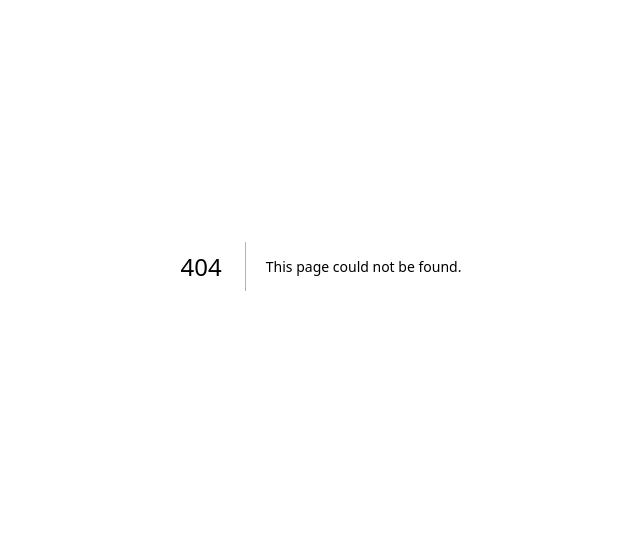
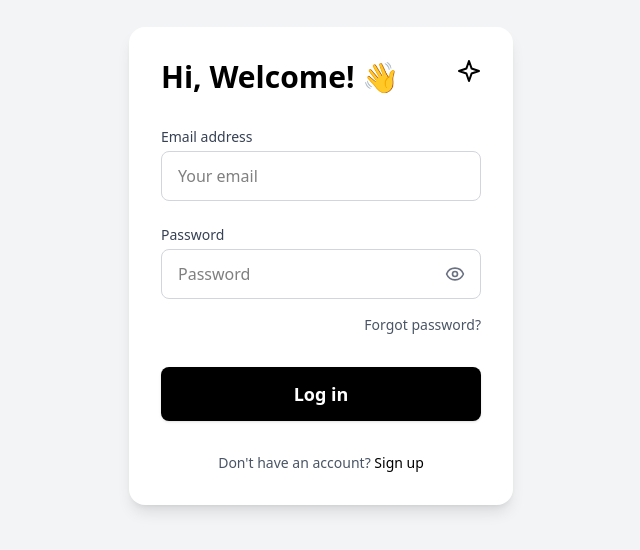
Before and after one commit to ameen-sid/streakify, a Next.js app: page /login in a window 1280 px wide. Before the commit this address had no page. Shown: the part 134-684 px from the top of the page, without its empty margins (319-959 px from the left). Built offline with nearby package versions, Linux system fonts and the light colour scheme.

Commit message:
Add login feature

```diff
--- /dev/null
+++ b/src/app/api/v1/auth/login/route.tsx
@@ -0,0 +1,63 @@
+import connectDB from "@/database";
+import User from "@/models/user.model";
+import { NextRequest, NextResponse } from "next/server";
+import { cookies } from "next/headers";
+import { COOKIE_OPTIONS, USER_HIDE_FIELDS } from "@/constant";
+import { asyncHandler } from "@/utils/asyncHandler";
+import { APIError } from "@/utils/APIError";
+import { APIResponse } from "@/utils/APIResponse";
+import { generateAccessAndRefreshTokens } from "@/utils/generateAccessAndRefreshTokens";
+
+connectDB();
+
+export const POST = asyncHandler(async (request: NextRequest) => {
+
+	const body = await request.json();
+	const { email, password } = body;
+	if (!email || !password) {
+		throw new APIError(400, "All fields are required");
+	}
+
+	const user = await User.findOne({ email });
+	if (!user) {
+		throw new APIError(404, "User is not registered");
+	}
+
+	const isValidPassword = await user.isPasswordCorrect(password);
+	if (!isValidPassword) {
+		throw new APIError(401, "Password is incorrect");
+	}
+
+	if (user.isDeleted) {
+		throw new APIError(403, "Account is deleted. recover from email");
+	}
+
+	if (user.isDeactivated) {
+		throw new APIError(403, "Account permanently deactivated, contact support.");
+	}
+
+	if(!user.isVerified) {
+		throw new APIError(403, "Account is not verified. First verify account then login");
+	}
+
+	const { accessToken, refreshToken } = await generateAccessAndRefreshTokens(user._id);
+
+	const loggedInUser = await User.findById(user._id).select(USER_HIDE_FIELDS);
+
+	const cookieStore = cookies();
+	(await cookieStore).set("accessToken", accessToken, COOKIE_OPTIONS);
+	(await cookieStore).set("refreshToken", refreshToken, COOKIE_OPTIONS);
+
+	return NextResponse.json(
+		new APIResponse(
+			200,
+			{
+				user: loggedInUser,
+				accessToken,
+				refreshToken,
+			},
+			"User Logged In Successfully",
+		),
+		{ status: 200 }
+	);
+});
--- /dev/null
+++ b/src/app/login/page.tsx
@@ -0,0 +1,265 @@
+"use client";
+
+import React, { useState } from "react";
+import { useRouter } from "next/navigation";
+import Link from "next/link";
+import { Eye, EyeOff, CircleCheck } from "lucide-react";
+import toast from "react-hot-toast";
+import axios from "axios";
+
+const SparkleIcon = (props: React.SVGProps<SVGSVGElement>) => (
+	<svg
+		width="24"
+		height="24"
+		viewBox="0 0 24 24"
+		fill="none"
+		xmlns="http://www.w3.org/2000/svg"
+		aria-hidden="true"
+		{...props}
+    >
+		<path
+			d="M12 2L9.44 9.44 2 12l7.44 2.56L12 22l2.56-7.44L22 12l-7.44-2.56L12 2z"
+			stroke="currentColor"
+			strokeWidth="2"
+			strokeLinecap="round"
+			strokeLinejoin="round"
+		/>
+	</svg>
+);
+
+const FacebookIcon = (props: React.SVGProps<SVGSVGElement>) => (
+	<svg
+		fill="currentColor"
+		viewBox="0 0 16 16"
+		height="1em"
+		width="1em"
+		{...props}
+    >
+		<path d="M16 8.049c0-4.446-3.582-8.05-8-8.05C3.58 0 0 3.604 0 8.049c0 4.017 2.926 7.347 6.75 7.951v-5.625h-2.03V8.05H6.75V6.275c0-2.017 1.195-3.131 3.022-3.131.876 0 1.791.157 1.791.157v1.98h-1.009c-.993 0-1.303.621-1.303 1.258v1.51h2.218l-.354 2.326H9.25V16c3.824-.604 6.75-3.934 6.75-7.951z" />
+	</svg>
+);
+
+const GoogleIcon = (props: React.SVGProps<SVGSVGElement>) => (
+	<svg
+		fill="currentColor"
+		viewBox="0 0 48 48"
+		height="1em"
+		width="1em"
+		{...props}
+    >
+		<path
+			fill="#FFC107"
+			d="M43.611 20.083H42V20H24v8h11.303c-1.649 4.657-6.08 8-11.303 8-6.627 0-12-5.373-12-12s5.373-12 12-12c3.059 0 5.842 1.154 7.961 3.039l5.657-5.657C34.046 6.053 29.268 4 24 4 12.955 4 4 12.955 4 24s8.955 20 20 20 20-8.955 20-20c0-1.341-.138-2.65-.389-3.917z"
+		/>
+		<path
+			fill="#FF3D00"
+			d="M6.306 14.691l6.571 4.819C14.655 15.108 18.961 12 24 12c3.059 0 5.842 1.154 7.961 3.039l5.657-5.657C34.046 6.053 29.268 4 24 4 16.318 4 9.656 8.337 6.306 14.691z"
+		/>
+		<path
+			fill="#4CAF50"
+			d="M24 44c5.166 0 9.86-1.977 13.409-5.192l-6.19-5.238C29.211 35.091 26.715 36 24 36c-5.202 0-9.619-3.317-11.283-7.946l-6.522 5.025C9.505 39.556 16.227 44 24 44z"
+		/>
+		<path
+			fill="#1976D2"
+			d="M43.611 20.083H42V20H24v8h11.303c-.792 2.237-2.231 4.166-4.087 5.571l6.19 5.238C44.572 36.846 48 30.828 48 24c0-1.341-.138-2.65-.389-3.917z"
+		/>
+	</svg>
+);
+
+const LoginPage = () => {
+
+    const router = useRouter();
+
+    const [isEmailValid, setIsEmailValid] = useState(false);
+    const [passwordVisible, setPasswordVisible] = useState(false);
+
+    const [user, setUser] = useState({
+        email: "", password: "",
+    });
+
+	const validateEmail = (email: string) => {
+
+        const regex = /^[^\s@]+@[^\s@]+\.[^\s@]+$/;
+		return regex.test(email);
+	};
+
+	const handleEmailChange = (e: React.ChangeEvent<HTMLInputElement>) => {
+
+        const newEmail = e.target.value;
+		setUser({...user, email: newEmail});
+		setIsEmailValid(validateEmail(newEmail));
+	};
+
+	const togglePasswordVisibility = () => {
+		setPasswordVisible(!passwordVisible);
+	};
+
+    const onLogin = async (e: React.FormEvent<HTMLFormElement>) => {
+        try {
+
+            e.preventDefault();
+            const toastId = toast.loading("Logging...");
+
+            const response = await axios.post("/api/v1/auth/login", user);
+            console.log("Login Status: ", response);
+
+            toast.success("Login Successful", { id: toastId });
+
+            setUser({
+                email: "",
+                password: "",
+            });
+
+            router.push("/dashboard");
+        } catch(error: unknown) {
+
+            if(error instanceof Error) {
+
+                console.error("Login Failed: ", error.message);
+                toast.error(error.message);
+            } else {
+
+                console.error("Login Failed: ", String(error));
+                toast.error("Unexpected error occurred");
+            }
+        }
+    };
+
+	return (
+		<div className="min-h-screen bg-gray-100 flex items-center justify-center p-4 font-sans">
+			<div className="w-full max-w-sm bg-white p-8 rounded-2xl shadow-lg">
+
+                {/* Header */}
+				<div className="relative mb-8">
+					<div className="absolute top-0 right-0 text-black">
+						<SparkleIcon />
+					</div>
+					<h1 className="text-3xl font-bold">Hi, Welcome! 👋</h1>
+				</div>
+
+				{/* Form */}
+				<form onSubmit={onLogin}>
+					<div className="space-y-6">
+						{/* Email Input */}
+						<div>
+							<label
+								htmlFor="email"
+								className="block text-sm font-medium text-gray-700 mb-1">
+								Email address
+							</label>
+							<div className="relative">
+								<input
+									type="email"
+									id="email"
+									value={user.email}
+									onChange={handleEmailChange}
+									className="w-full px-4 py-3 border border-gray-300 rounded-lg focus:outline-none focus:ring-2 focus:ring-black"
+									placeholder="Your email"
+                                    required
+								/>
+								{isEmailValid && (
+									<div className="absolute inset-y-0 right-0 pr-3 flex items-center pointer-events-none">
+										<CircleCheck className="h-5 w-5 text-white bg-black rounded-full p-0.5" />
+									</div>
+								)}
+							</div>
+						</div>
+
+						{/* Password Input */}
+						<div>
+							<label
+								htmlFor="password"
+								className="block text-sm font-medium text-gray-700 mb-1">
+								Password
+							</label>
+							<div className="relative">
+								<input
+									type={passwordVisible ? "text" : "password"}
+                                    value={user.password}
+                                    onChange={(e) => setUser({...user, password: e.target.value})}
+									id="password"
+									className="w-full px-4 py-3 border border-gray-300 rounded-lg focus:outline-none focus:ring-2 focus:ring-black"
+									placeholder="Password"
+                                    required
+								/>
+								<button
+									type="button"
+									onClick={togglePasswordVisibility}
+									className="absolute inset-y-0 right-0 px-4 flex items-center text-gray-500">
+									{passwordVisible ? (
+										<EyeOff size={20} />
+									) : (
+										<Eye size={20} />
+									)}
+								</button>
+							</div>
+						</div>
+					</div>
+
+					{/* Forgot Password */}
+					<div className="flex items-center flex-row-reverse justify-between mt-4">
+						<div className="text-sm">
+							<Link
+								href="forgot-password"
+								className="font-medium text-gray-600 hover:text-black">
+								Forgot password?
+							</Link>
+						</div>
+					</div>
+
+					{/* Log In Button */}
+					<div className="mt-8">
+						<button
+							type="submit"
+							className="w-full flex justify-center py-3 px-4 border border-transparent rounded-lg shadow-sm text-lg font-semibold text-white bg-black hover:bg-gray-800 focus:outline-none focus:ring-2 focus:ring-offset-2 focus:ring-black">
+							Log in
+						</button>
+					</div>
+				</form>
+
+				{/* Separator
+				<div className="relative my-8">
+					<div className="absolute inset-0 flex items-center">
+						<div className="w-full border-t border-gray-300" />
+					</div>
+					<div className="relative flex justify-center text-sm">
+						<span className="px-2 bg-white text-gray-500">
+							Or with
+						</span>
+					</div>
+				</div> */}
+
+				{/* Social Logins
+				<div className="grid grid-cols-2 gap-4">
+					<button
+						type="button"
+						className="w-full inline-flex justify-center items-center py-3 px-4 border border-gray-300 rounded-lg shadow-sm bg-white text-sm font-medium text-gray-700 hover:bg-gray-50">
+						<FacebookIcon className="h-5 w-5 mr-2" />
+						Facebook
+					</button>
+					<button
+						type="button"
+						className="w-full inline-flex justify-center items-center py-3 px-4 border border-gray-300 rounded-lg shadow-sm bg-white text-sm font-medium text-gray-700 hover:bg-gray-50">
+						<GoogleIcon className="h-5 w-5 mr-2" />
+						Google
+					</button>
+				</div> */}
+
+				{/* Sign Up Link */}
+				<div className="mt-8 text-center text-sm text-gray-600">
+					<p>
+						Don't have an account?{" "}
+						<Link
+							href="signup"
+							className="font-medium text-black hover:underline">
+							Sign up
+						</Link>
+					</p>
+				</div>
+
+			</div>
+		</div>
+	);
+}
+
+export default LoginPage;
```
